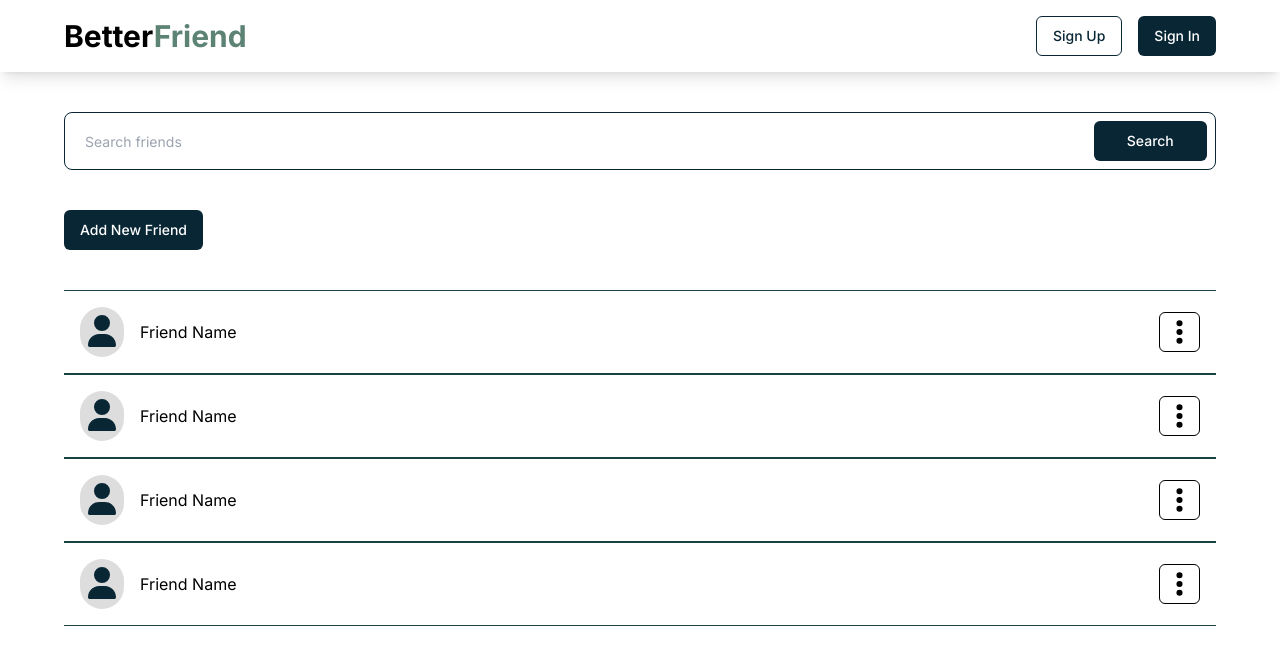
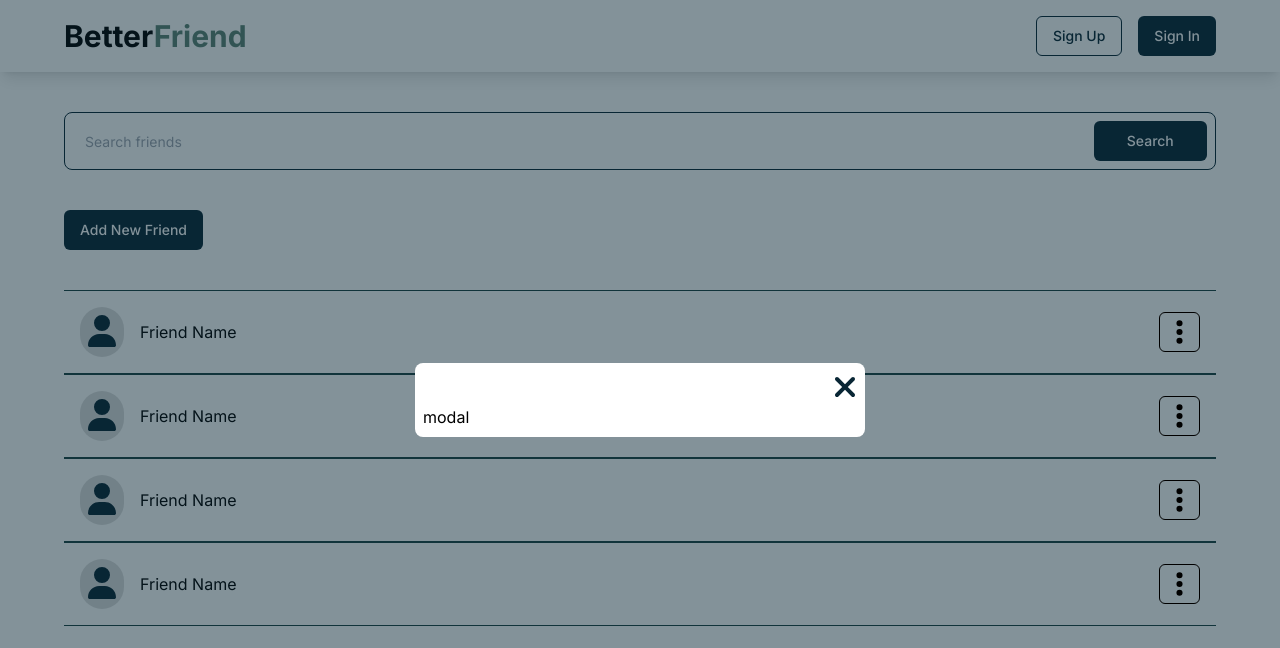
Before and after one commit to Biyinzika-Joshua-J/BetterFriend, a Next.js app: page /dashboard in a window 1280 px wide. Shown: the top 648 px of the page. Built offline with nearby package versions, Linux system fonts and the light colour scheme; no server answers.

Commit message:
created a reusable popup modal

```diff
--- a/src/app/(root)/(dashboard)/dashboard/page.tsx
+++ b/src/app/(root)/(dashboard)/dashboard/page.tsx
@@ -3,9 +3,11 @@ import SearchForm from '@/components/SearchForm/SearchForm'
 import { ButtonMain } from '@/components/Button/Button'
 import NoFriends from '@/components/NoFriends/NoFriends'
 import FriendListItem from '@/components/FriendListItem/FriendListItem'
+import Modal from '@/components/Modal/Modal'
 
 const page = () => {
   return (
+    <>
     <main className='py-10 max-w-6xl mx-auto'>
       <div className="flex flex-col">
         <div className="">
@@ -27,6 +29,12 @@ const page = () => {
         </div>
       </div>
     </main>
+    <Modal>
+      <div className="">
+        modal
+      </div>
+    </Modal>
+    </>
   )
 }
 
--- a/src/components/Edit/Edit.tsx
+++ b/src/components/Edit/Edit.tsx
@@ -26,7 +26,7 @@ export function Edit() {
   return (
     <DropdownMenu>
       <DropdownMenuTrigger asChild>
-        <Button variant="outline">
+        <Button variant="outline" className="z-10">
             <FontAwesomeIcon icon={faEllipsisVertical} size="2x"/>
         </Button>
       </DropdownMenuTrigger>
--- a/src/components/FriendListItem/FriendListItem.tsx
+++ b/src/components/FriendListItem/FriendListItem.tsx
@@ -6,9 +6,9 @@ import Link from 'next/link'
 
 const FriendListItem = () => {
   return (
-    <Link href={"/dashbaord"}>
-    <div className='p-4 border-y-[1px] border-secondary'>
-        <div className="flex items-center justify-between">
+      <div className='p-4 border-y-[1px] border-secondary'>
+        <Link href={"/dashbaord"} className="flex items-center justify-between">
+
            <div className="flex items-center">
            <div className="bg-[#ddd] p-2 rounded-full">
                 <FontAwesomeIcon icon={faUser} size='2x' className='text-primary'/>
@@ -18,15 +18,15 @@ const FriendListItem = () => {
                     Friend Name
                 </span>
             </div>
-           </div>
+         </div>
+
 
            <div className="z-50">
             <Edit/>
            </div>
 
-        </div>
+        </Link>
     </div>
-    </Link>
   )
 }
 
--- /dev/null
+++ b/src/components/Modal/Modal.tsx
@@ -0,0 +1,30 @@
+"use client"
+import React from 'react'
+import { FontAwesomeIcon } from '@fortawesome/react-fontawesome'
+import { faXmark } from '@fortawesome/free-solid-svg-icons'
+
+const Modal = ({children}:{children:React.ReactNode}) => {
+  return (
+    <div className="">
+    <div className='fixed top-0 left-0 h-screen w-full bg-primary opacity-50 '>
+    </div>
+        <div className="fixed bg-[white] top-1/2 left-1/2 transform -translate-x-1/2 -translate-y-1/2 bg-white min-w-[320px] md:w-[450px] w-[320px] z-100 p-2 rounded-lg">
+            <div className="flex items-center justify-between">
+                <div className="">
+                </div>
+                <div className="">
+                    <button>
+                    <FontAwesomeIcon icon={faXmark} size='2x' className='text-primary'/>
+                    </button>
+                </div>
+            </div>
+            <div className="opacity-100">
+                {children}
+            </div>
+        </div>
+
+    </div>
+  )
+}
+
+export default Modal
```
